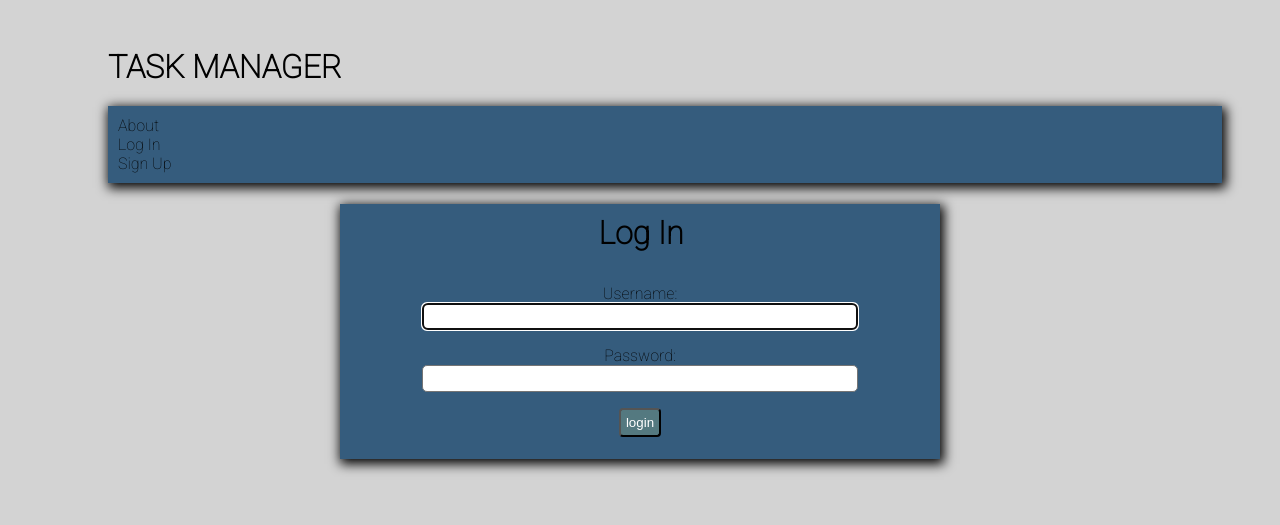
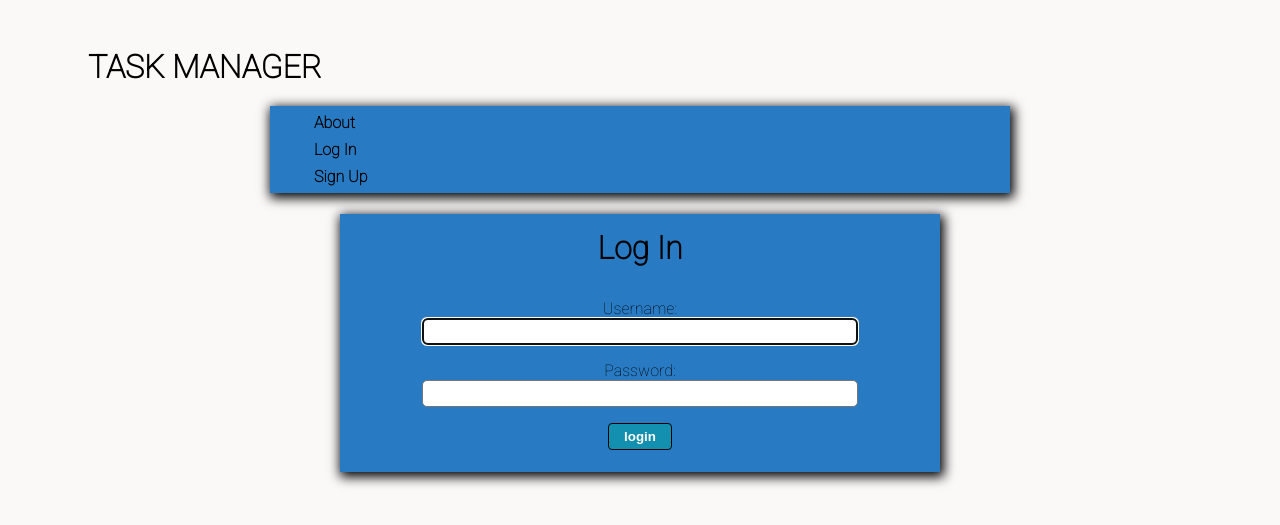
Before and after one commit to Gabrielcruz1/django_taskmanager, a Django app: page /accounts/login/ in a window 1280 px wide. Shown: the top 525 px of the page. Run offline with Django 4.2, Linux system fonts and the light colour scheme.

Commit message:
styling to main page

```diff
--- a/main_app/static/styles/main.css
+++ b/main_app/static/styles/main.css
@@ -1,6 +1,6 @@
 /* GENERAL STYLING */
 body {
-    background: lightgrey;
+    background: rgb(251, 248, 248);
     font-family: 'Roboto', sans-serif;
     padding-top: 10px;
 }
@@ -14,11 +14,11 @@ a:hover {
     text-decoration: underline;
 }
 .heading{
-    margin: 30px 0px 20px 100px;
+    margin: 30px 0px 20px 80px;
 }
 
 .container {
-    background-color: #355C7D;
+    background-color: #287bc3;
     margin: auto;
     max-width: 600px;
     box-shadow: 2px 3px 11px 2px rgba(0, 0, 0, 5);
@@ -35,31 +35,37 @@ textarea {
 
 /* NAVIGATION BELOW */
 .navigationClass {
-    background-color: #355C7D;
-    padding: 10px;
-    margin: 0px 50px 0px 100px;
+    background-color: #287bc3;
+    padding: 3px 0px 3px 40px;
+    margin: auto;
+    max-width: 700px;
+    font-weight: 600;
     display: grid;
     column-gap: normal;
     box-shadow: 2px 3px 11px 2px rgba(0, 0, 0, 5);
 }
+.navLinks{
+    padding: 4px;
+}
 /* LOGIN PAGE BELOW */
 .logInTitle {
     text-align: center;
-    padding: 10px 0px 10px 2px;
+    padding: 15px 0px 10px 0px;
 }
 
 .logInForm {
     text-align: center;
     padding: 0px 22px 22px 22px;
-    margin-left: 55px;
-    margin-right: 55px;
+    margin: 0px 55px 0px 55px;
 }
 
 .loginButton{
-    padding: 5px;
+    padding: 5px 15px 5px 15px;
     border-radius: 4px;
+    border: solid black 1px;
     color: white;
-    background-color: #547980;
+    background-color: #1390af;
+    font-weight: 900;
 }
 
 /* SIGN UP PAGE BELOW */
--- a/main_app/templates/base.html
+++ b/main_app/templates/base.html
@@ -21,15 +21,15 @@
     {% if user.is_authenticated %}
     <div class="navigationClass">
         <span class="navGreet"> Hello {{user| title}}</span>
-        <a href="/tasks/">Task List</a>
-        <a href="/about">About</a>
-        <a href="{% url 'logout' %}">Logout</a>
+        <a class="navLinks" href="/tasks/">Task List</a>
+        <a class="navLinks" href="/about">About</a>
+        <a  class="navLinks" href="{% url 'logout' %}">Logout</a>
     </div>
     {% else %}
     <div  class="navigationClass" >
-        <a href="/about">About</a>
-        <a href="{% url 'login' %}">Log In</a>
-        <a href="{% url 'signup' %}">Sign Up</a>
+        <a class="navLinks" href="/about">About</a>
+        <a class="navLinks" href="{% url 'login' %}">Log In</a>
+        <a class="navLinks" href="{% url 'signup' %}">Sign Up</a>
     </div>
     {% endif %}
     <div class="container">
```
